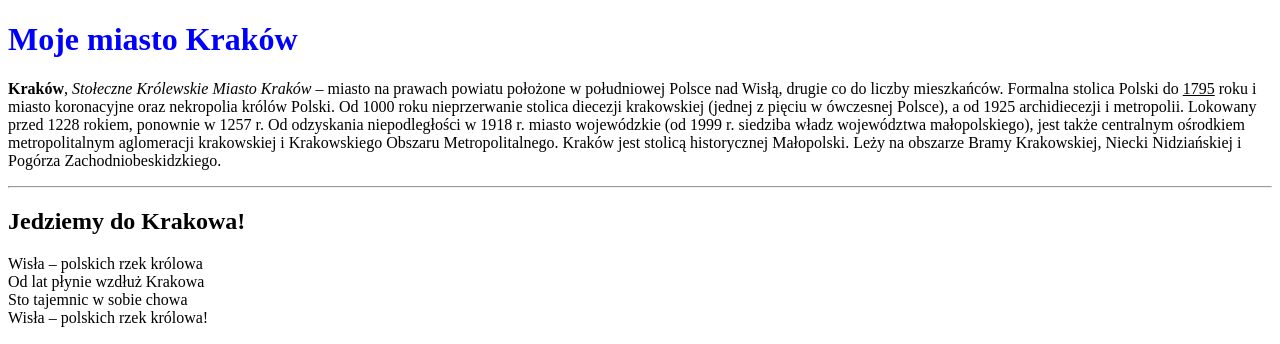
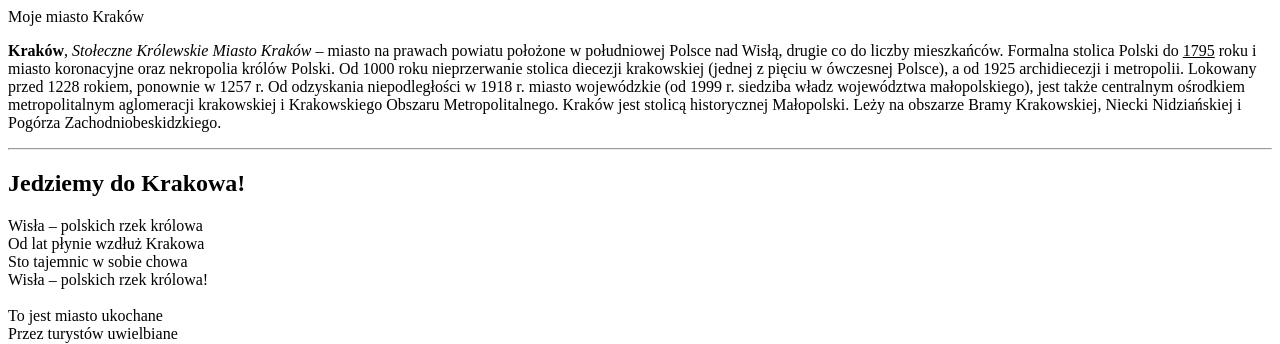
Before and after one commit to pola-sobieski/Krak-w, a plain HTML site: page index.html in a window 1280 px wide. Shown: the top 344 px of the page. Drawn offline with Linux system fonts and the light colour scheme.

Commit message:
Update index.html

```diff
--- a/index.html
+++ b/index.html
@@ -6,7 +6,7 @@
 	</head>
 	<body>
 		<header>
-		<h1 style= "color:blue">Moje miasto Kraków</h1>
+		<h1">Moje miasto Kraków</h1>
 		</header>
 		<main>
 
```
